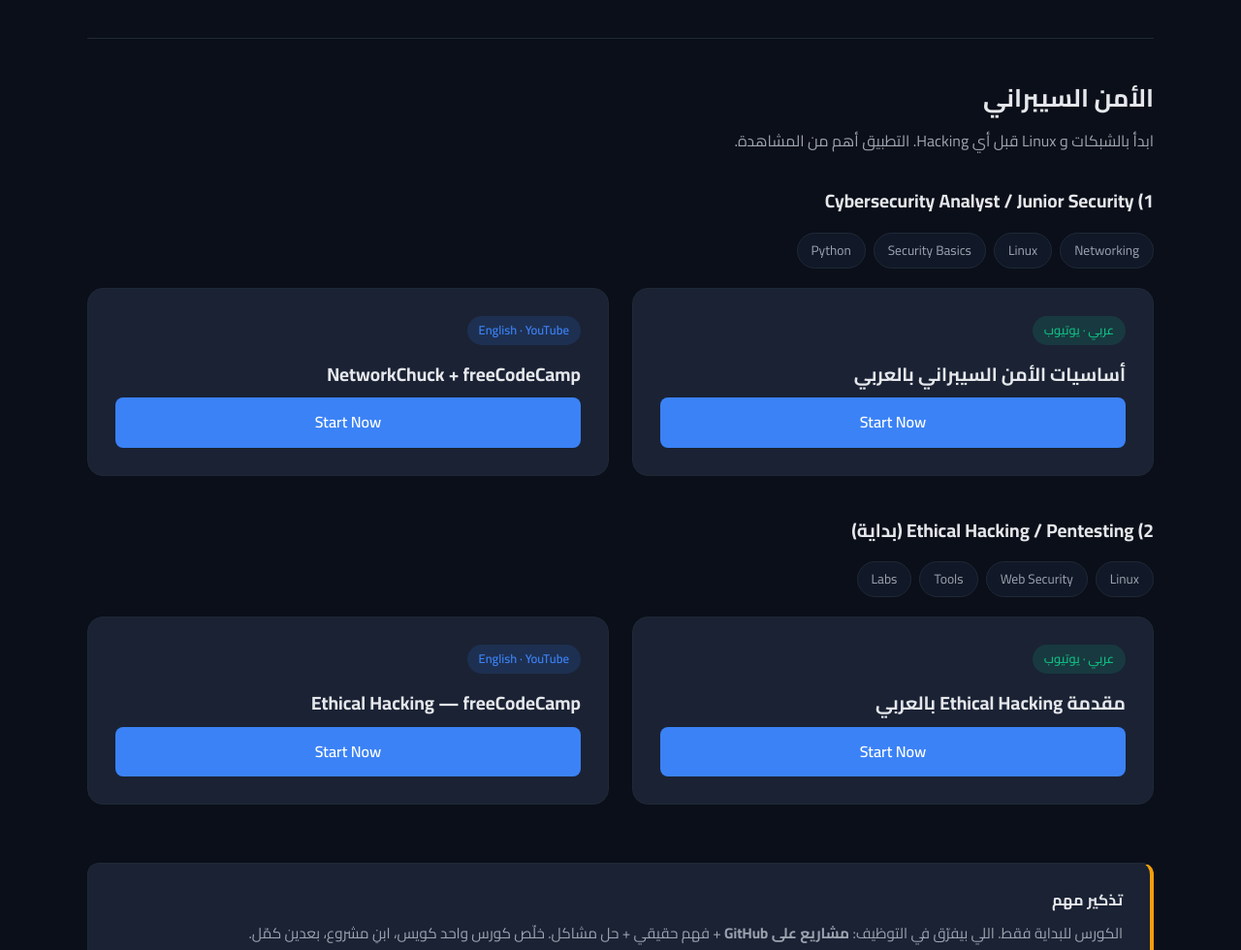
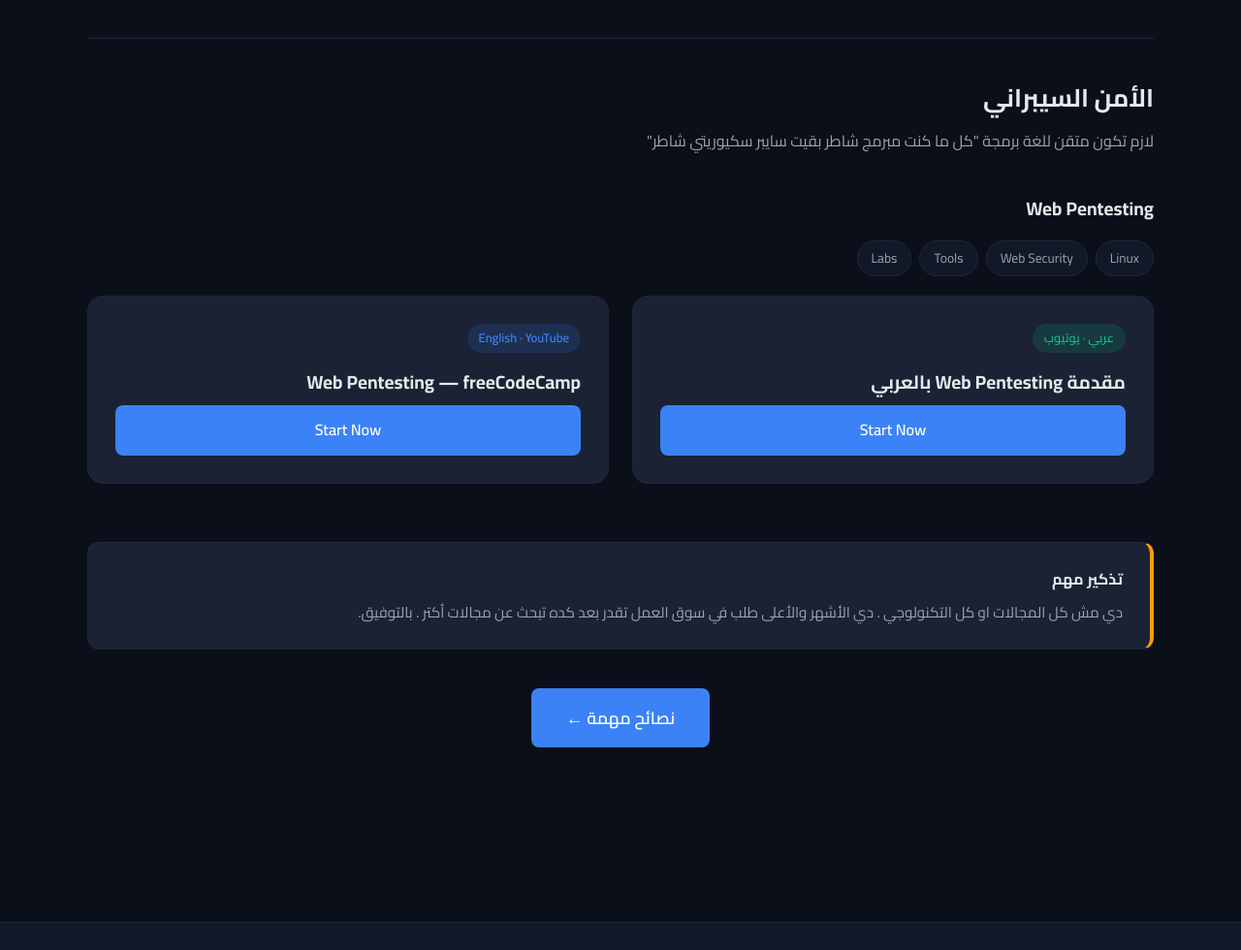
Before and after one commit to Dev-OmarAlaa/CS50_Final_Project, a plain HTML site: page roadmaps.html in a window 1280 px wide. Shown: the part 2640-3620 px from the top of the page at 97% size. Drawn offline with Linux system fonts and the light colour scheme.

Commit message:
commit_changes

```diff
--- a/roadmaps.html
+++ b/roadmaps.html
@@ -156,8 +156,8 @@
                             </div>
                             <div class="course-card">
                                 <span class="course-lang en">English · YouTube</span>
-                                <h3>Python — freeCodeCamp / Mosh</h3>
-                                <a href="https://www.youtube.com/results?search_query=python+for+data+analysis+freecodecamp"
+                                <h3>Python — freeCodeCamp</h3>
+                                <a href="https://youtube.com/playlist?list=PLWKjhJtqVAblvI1i46ScbKV2jH1gdL7VQ&si=OafIg5rHmMNchA56"
                                     target="_blank" rel="noopener" class="btn btn-primary">Start Now</a>
                             </div>
                         </div>
@@ -173,13 +173,13 @@
                             <div class="course-card">
                                 <span class="course-lang ar">عربي · يوتيوب</span>
                                 <h3>Machine Learning بالعربي</h3>
-                                <a href="https://www.youtube.com/results?search_query=machine+learning+بالعربي+كورس"
+                                <a href="https://youtube.com/playlist?list=PL6-3IRz2XF5Ua2KG_Fl3lbZ-kKi3-Np0_&si=EDVq7IReFznFmJ2-"
                                     target="_blank" rel="noopener" class="btn btn-primary">Start Now</a>
                             </div>
                             <div class="course-card">
                                 <span class="course-lang en">English · YouTube</span>
                                 <h3>ML — freeCodeCamp</h3>
-                                <a href="https://www.youtube.com/results?search_query=machine+learning+full+course+freecodecamp"
+                                <a href="https://youtube.com/playlist?list=PLWKjhJtqVAblStefaz_YOVpDWqcRScc2s&si=SSMnwtFs5-lxJjI9"
                                     target="_blank" rel="noopener" class="btn btn-primary">Start Now</a>
                             </div>
                         </div>
@@ -189,32 +189,11 @@
                     <div class="roadmap-section" id="security"
                         style="margin-top: 60px; padding-top: 40px; border-top: 1px solid var(--border);">
                         <h2>الأمن السيبراني</h2>
-                        <p class="desc">ابدأ بالشبكات و Linux قبل أي Hacking. التطبيق أهم من المشاهدة.</p>
+                        <p class="desc">لازم تكون متقن للغة برمجة "كل ما كنت مبرمج شاطر بقيت سايبر سكيوريتي شاطر"</p>
 
-                        <h3 style="margin: 32px 0 16px; font-size: 1.2rem;">1) Cybersecurity Analyst / Junior Security
-                        </h3>
-                        <div class="skills-list" style="margin-bottom: 20px;">
-                            <span class="skill-tag">Networking</span>
-                            <span class="skill-tag">Linux</span>
-                            <span class="skill-tag">Security Basics</span>
-                            <span class="skill-tag">Python</span>
-                        </div>
-                        <div class="courses-grid">
-                            <div class="course-card">
-                                <span class="course-lang ar">عربي · يوتيوب</span>
-                                <h3>أساسيات الأمن السيبراني بالعربي</h3>
-                                <a href="https://www.youtube.com/results?search_query=أمن+سيبراني+بالعربي+roadmap"
-                                    target="_blank" rel="noopener" class="btn btn-primary">Start Now</a>
-                            </div>
-                            <div class="course-card">
-                                <span class="course-lang en">English · YouTube</span>
-                                <h3>NetworkChuck + freeCodeCamp</h3>
-                                <a href="https://www.youtube.com/@NetworkChuck" target="_blank" rel="noopener"
-                                    class="btn btn-primary">Start Now</a>
-                            </div>
-                        </div>
 
-                        <h3 style="margin: 40px 0 16px; font-size: 1.2rem;">2) Ethical Hacking / Pentesting (بداية)</h3>
+
+                        <h3 style="margin: 40px 0 16px; font-size: 1.2rem;">Web Pentesting</h3>
                         <div class="skills-list" style="margin-bottom: 20px;">
                             <span class="skill-tag">Linux</span>
                             <span class="skill-tag">Web Security</span>
@@ -224,14 +203,14 @@
                         <div class="courses-grid">
                             <div class="course-card">
                                 <span class="course-lang ar">عربي · يوتيوب</span>
-                                <h3>مقدمة Ethical Hacking بالعربي</h3>
-                                <a href="https://www.youtube.com/results?search_query=ethical+hacking+بالعربي+مبتدئين"
+                                <h3>مقدمة Web Pentesting بالعربي</h3>
+                                <a href="https://youtube.com/playlist?list=PLroS9tRyoUGpAJPAgygxEP9imIZpkxFMi&si=eA2J1AxcxJx0wxym"
                                     target="_blank" rel="noopener" class="btn btn-primary">Start Now</a>
                             </div>
                             <div class="course-card">
                                 <span class="course-lang en">English · YouTube</span>
-                                <h3>Ethical Hacking — freeCodeCamp</h3>
-                                <a href="https://www.youtube.com/results?search_query=ethical+hacking+full+course+freecodecamp"
+                                <h3>Web Pentesting — freeCodeCamp</h3>
+                                <a href="https://www.youtube.com/watch?v=3Kq1MIfTWCE&list=PLWKjhJtqVAbnklGh3FNRLECx_2D_vK3mu&index=1&pp=iAQB"
                                     target="_blank" rel="noopener" class="btn btn-primary">Start Now</a>
                             </div>
                         </div>
@@ -239,16 +218,13 @@
 
                     <div class="info-box warning" style="margin-top: 50px;">
                         <h4>تذكير مهم</h4>
-                        <p>
-                            الكورس للبداية فقط. اللي بيفرّق في التوظيف: <strong>مشاريع على GitHub</strong> + فهم حقيقي +
-                            حل
-                            مشاكل.
-                            خلّص كورس واحد كويس، ابنِ مشروع، بعدين كمّل.
+                        <p>دي مش كل المجالات او كل التكنولوجي . دي الأشهر والأعلى طلب في سوق العمل
+                            تقدر بعد كده تبحث عن مجالات أكتر . بالتوفيق.
                         </p>
                     </div>
 
                     <div class="center-btn" style="margin-top: 40px;">
-                        <a href="tips.html" class="btn btn-primary btn-lg">نصائح مهمة قبل ما تبدأ ←</a>
+                        <a href="tips.html" class="btn btn-primary btn-lg">نصائح مهمة ←</a>
                     </div>
                 </div>
     </section>
@@ -272,10 +248,7 @@
                         <li><a href="tips.html">نصائح مهمة</a></li>
                     </ul>
                 </div>
-                <div class="footer-note">
-                    <h4>ملاحظة</h4>
-                    <p>كل مسمى وظيفي: كورس يوتيوب عربي + إنجليزي للبداية فقط.</p>
-                </div>
+
             </div>
             <div class="footer-bottom">
                 <p>© 2026 Programmers Guide — صُنع بحب للمبتدئين العرب</p>
```
Also changed, not shown: basics.html (+1 -4 lines), index.html (+1 -4 lines), market.html (+1 -4 lines), tips.html (+8 -8 lines).
